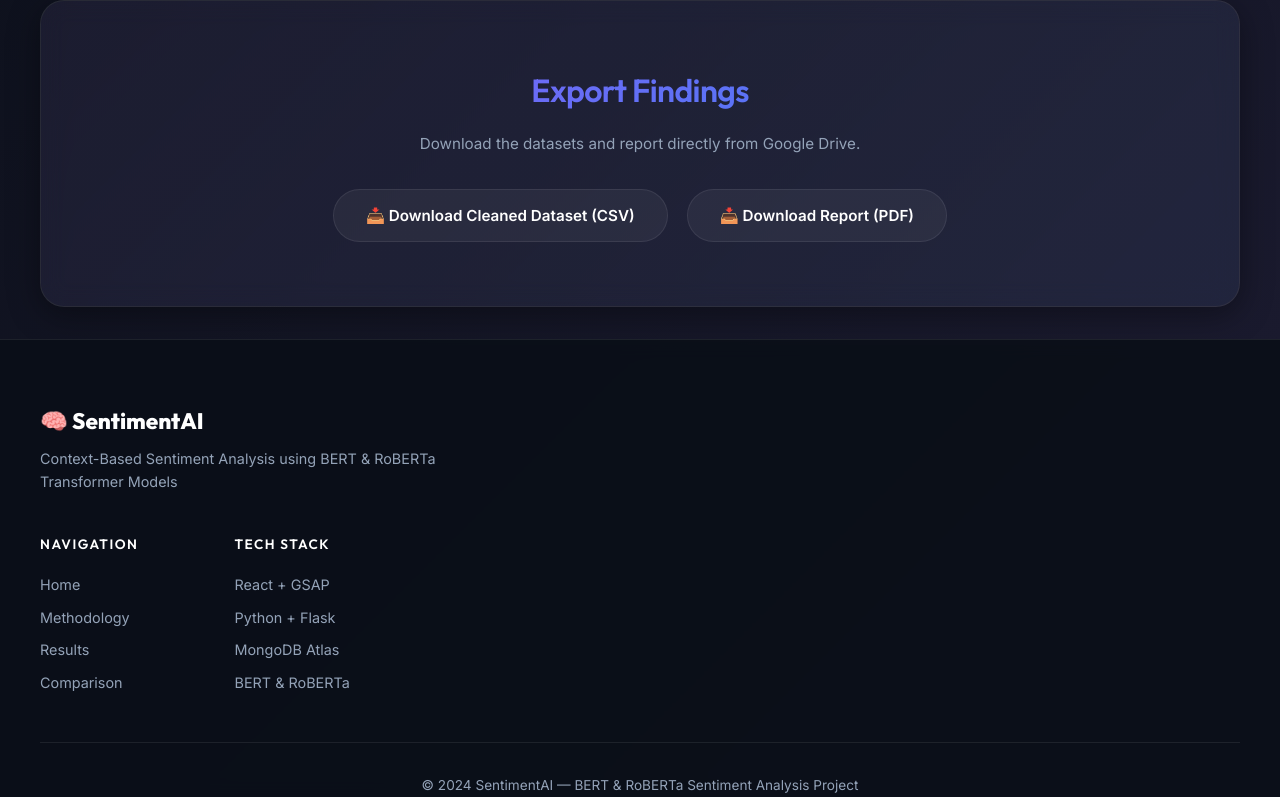
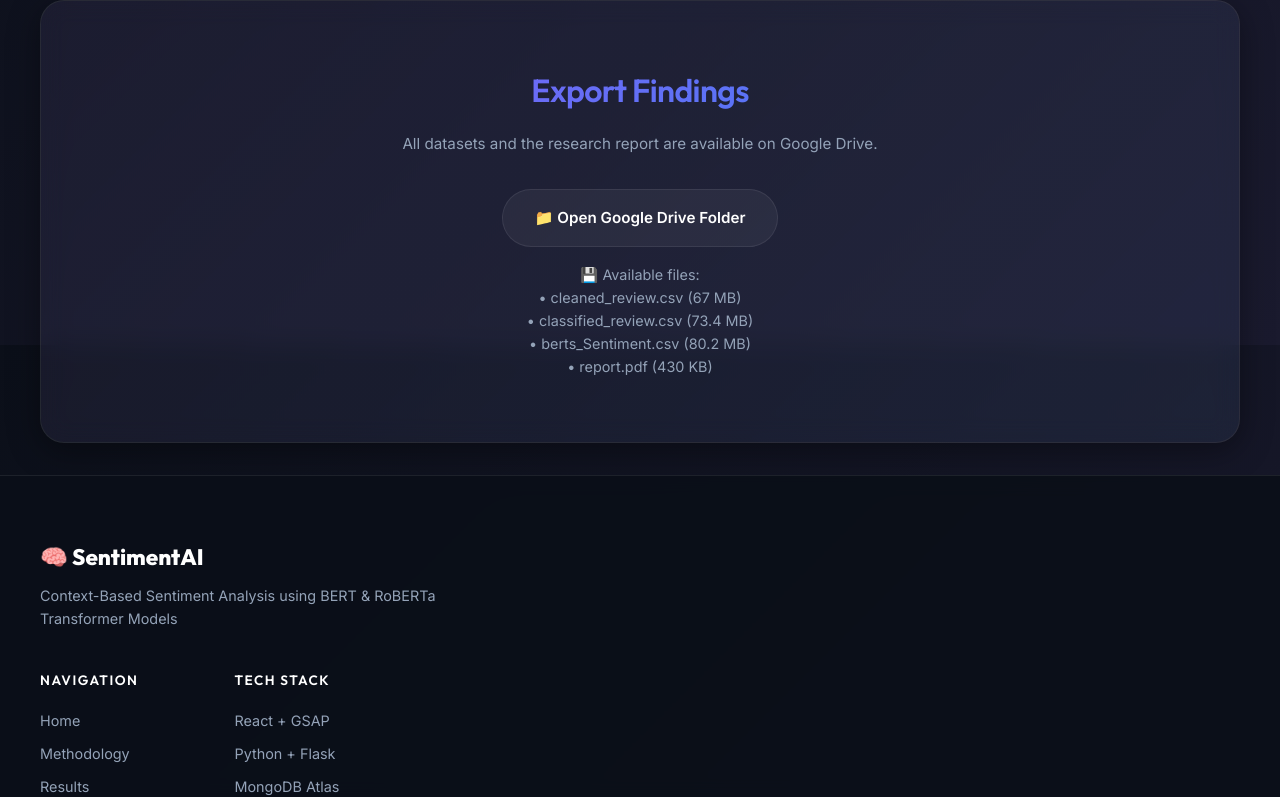
Before and after one commit to Praphull4564/Sentimental_Analysis_Corona, a React (Create React App) app in the folder website/: page /results in a window 1280 px wide. Shown: the part 2055-2852 px from the top of the page. Built offline with nearby package versions, Linux system fonts and the light colour scheme; the HTML template or start-up script is replaced by a standard one.

Commit message:
Remove backend, switch to direct Drive downloads

```diff
--- a/website/src/pages/Results.js
+++ b/website/src/pages/Results.js
@@ -7,6 +7,9 @@ import './Results.css';
 
 ChartJS.register(CategoryScale, LinearScale, PointElement, LineElement, BarElement, Title, Tooltip, Legend);
 gsap.registerPlugin(useGSAP);
+
+// Google Drive folder with datasets and report
+const DRIVE_FOLDER_ID = '1bS-qFWKaLzEYchEI2wwul0WQxJhxvGgu';
 
 function Results() {
   const [activeTab, setActiveTab] = useState('overview');
@@ -26,17 +29,6 @@ function Results() {
       { opacity: 1, y: 0, duration: 0.6, ease: 'power2.out' }
     );
   }, [activeTab]);
-
-  // Download handler for direct links
-  const handleDownload = (url, filename) => {
-    const link = document.createElement('a');
-    link.href = url;
-    link.download = filename;
-    link.target = '_blank';
-    document.body.appendChild(link);
-    link.click();
-    document.body.removeChild(link);
-  };
 
   // YOUR REAL DATA from analysis
   const sentimentData = {
@@ -420,28 +412,30 @@ function Results() {
         </section>
       )}
 
-      {/* Download Section — direct links */}
+      {/* Download Section — Google Drive link */}
       <section className="download-section glass-panel" id="download-section">
         <h2 className="text-gradient">Export Findings</h2>
         <p className="download-description">
-          Download the datasets and report directly from Google Drive.
+          All datasets and the research report are available on Google Drive.
         </p>
         <div className="download-buttons">
-          <button
+          <a
+            href="https://drive.google.com/drive/folders/1bS-qFWKaLzEYchEI2wwul0WQxJhxvGgu?usp=sharing"
+            target="_blank"
+            rel="noopener noreferrer"
             className="download-btn magnetic-btn"
-            onClick={() => handleDownload('YOUR_DRIVE_DATASET_LINK_HERE', 'cleaned_review.csv')}
-            id="download-dataset"
+            id="download-all"
           >
-            📥 Download Cleaned Dataset (CSV)
-          </button>
-          <button
-            className="download-btn magnetic-btn"
-            onClick={() => handleDownload('YOUR_DRIVE_REPORT_LINK_HERE', 'Sentiment_Analysis_Report.pdf')}
-            id="download-report"
-          >
-            📥 Download Report (PDF)
-          </button>
+            📁 Open Google Drive Folder
+          </a>
         </div>
+        <p style={{ marginTop: '1rem', fontSize: '0.9rem', color: '#94a3b8', textAlign: 'center' }}>
+          💾 Available files:<br/>
+          • cleaned_review.csv (67 MB)<br/>
+          • classified_review.csv (73.4 MB)<br/>
+          • berts_Sentiment.csv (80.2 MB)<br/>
+          • report.pdf (430 KB)
+        </p>
       </section>
     </main>
   );
```
